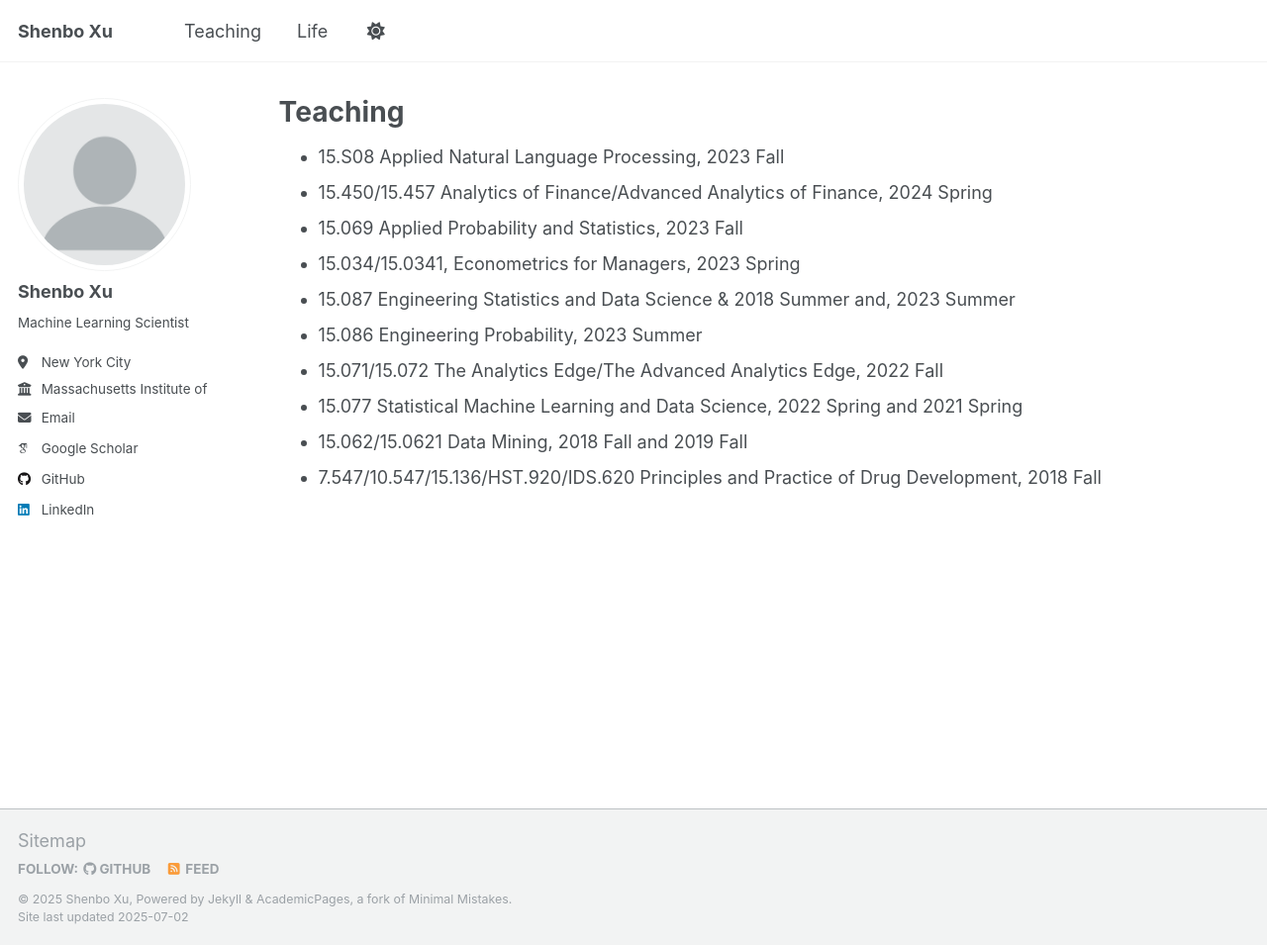
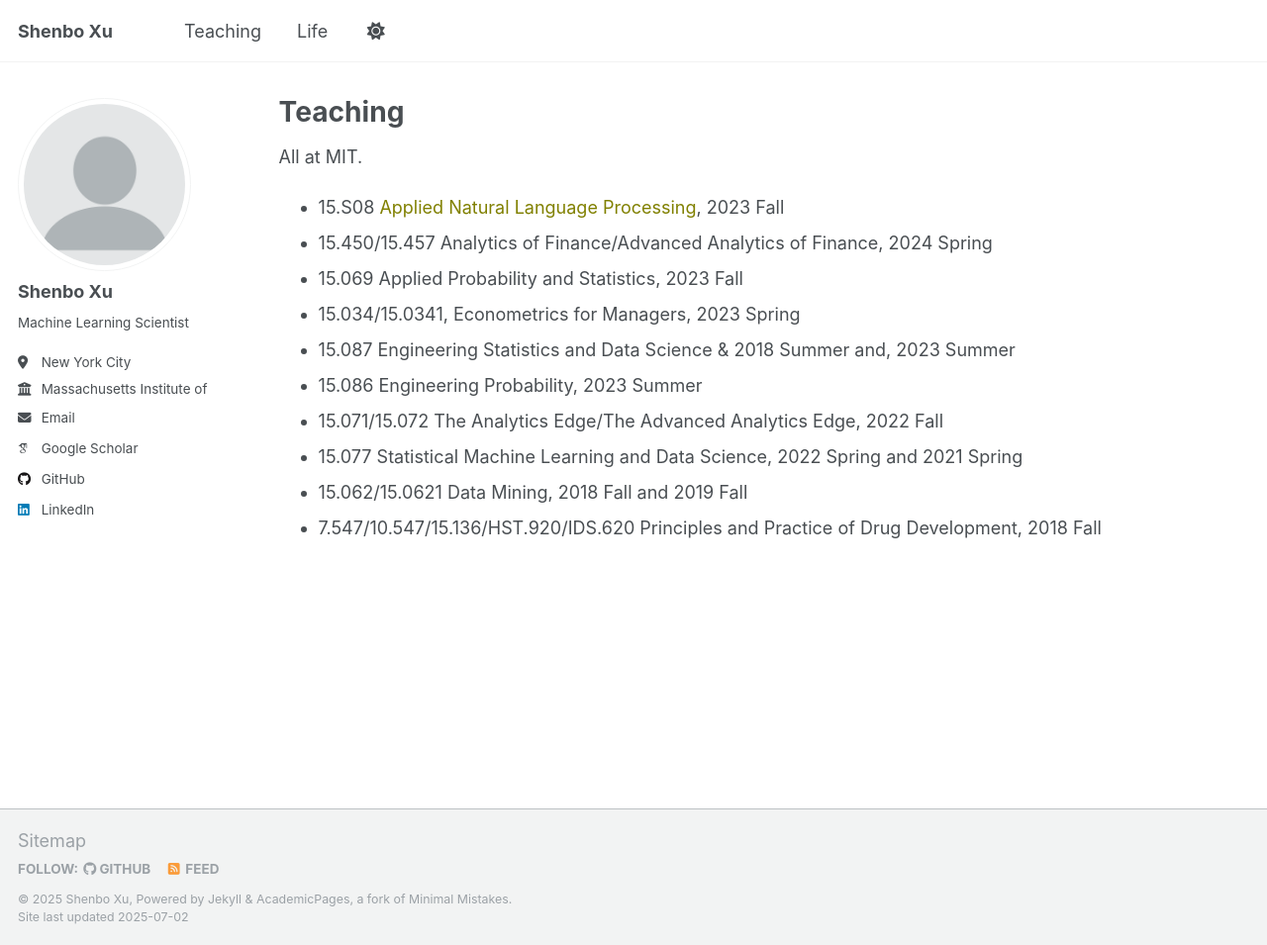
Before and after one commit to xushenbo/xushenbo.github.io, a Jekyll site: the page built from _pages/teaching.md, in a window 1280 px wide and 955 px high. Shown: the whole window at 99% size. Built offline with Jekyll 4.4.1, drawn with Linux system fonts in a browser that asks for light colours; some web fonts are replaced; a script that is not in the unit is left out.

Commit message:
Update teaching.md

```diff
--- a/_pages/teaching.md
+++ b/_pages/teaching.md
@@ -5,7 +5,9 @@ permalink: /teaching/
 author_profile: true
 ---
 
-- 15.S08 Applied Natural Language Processing, 2023 Fall
+All at MIT.
+
+- 15.S08 <span style="color: olive;">Applied Natural Language Processing</span>, 2023 Fall
 - 15.450/15.457 Analytics of Finance/Advanced Analytics of Finance, 2024 Spring
 - 15.069 Applied Probability and Statistics, 2023 Fall
 - 15.034/15.0341, Econometrics for Managers, 2023 Spring
```
